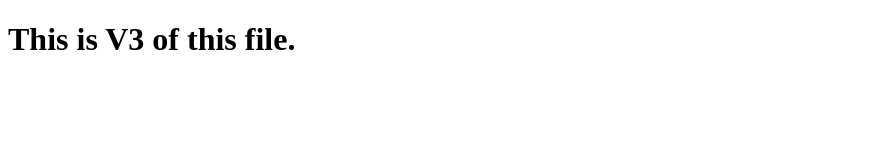
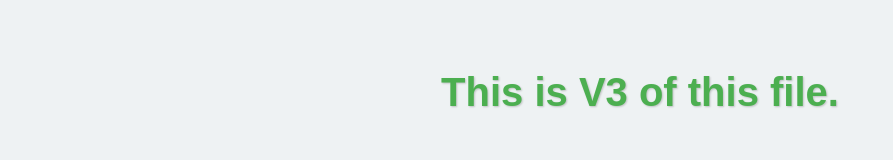
Before and after one commit to C0de-N1nja/first-repository, a plain HTML site: page index.html in a window 1280 px wide. Shown: the whole page, without its empty margins (0-893 px from the left). Drawn offline with Linux system fonts and the light colour scheme.

Commit message:
Added design to website

```diff
--- /dev/null
+++ b/form_styles.css
@@ -0,0 +1,17 @@
+/* General body styling */
+body {
+    font-family: Arial, sans-serif;
+    margin: 0;
+    padding: 20px;
+    background-color: #eef2f3;
+    color: #333;
+}
+
+/* Heading styling */
+h1 {
+    text-align: center;
+    font-size: 2.5em;
+    color: #4caf50;
+    margin-top: 50px;
+    text-shadow: 1px 1px 2px rgba(0, 0, 0, 0.2);
+}
--- a/index.html
+++ b/index.html
@@ -4,6 +4,7 @@
     <meta charset="UTF-8">
     <meta name="viewport" content="width=device-width, initial-scale=1.0">
     <title>Document</title>
+    <link rel="stylesheet" href="form_styles.css">
 </head>
 <body>
     <h1>This is V3 of this file.</h1>
```
